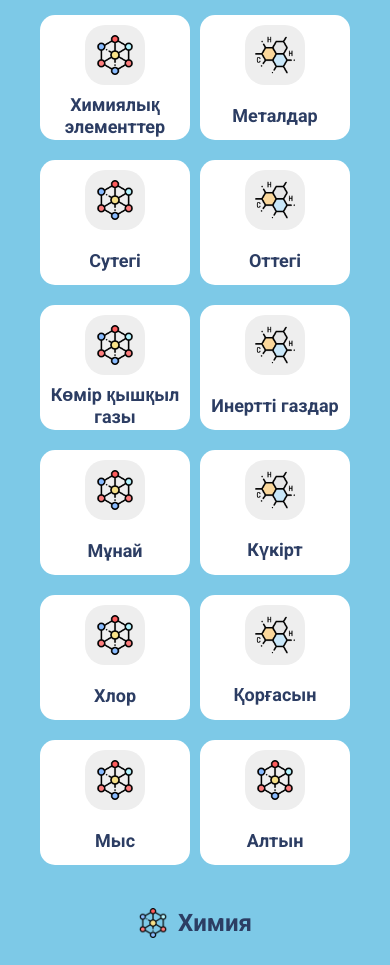
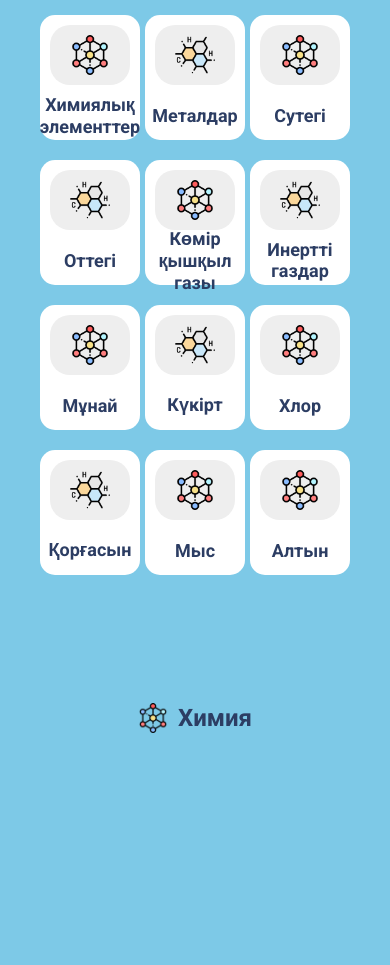
Before and after one commit to vipdostyp/himic, a PHP site: page / in a window 390 px wide. Shown: the part 84-1049 px from the top of the page. After the commit the page ends 817 px from the top, so only its background shows below. Run offline with PHP 8.4, Linux system fonts and the light colour scheme; data comes from the database, SQL or seed files in the repository.

Commit message:
Update style.css

```diff
--- a/css/style.css
+++ b/css/style.css
@@ -152,10 +152,10 @@ footer {
         font-size: 20px;
     }
     .card {
-        width: 150px;
+        width: 100px;
     }
     .card_logo {
-        width: 60px;
+        width: 80px;
         display: flex;
         align-items: center;
         justify-content: center;
```
